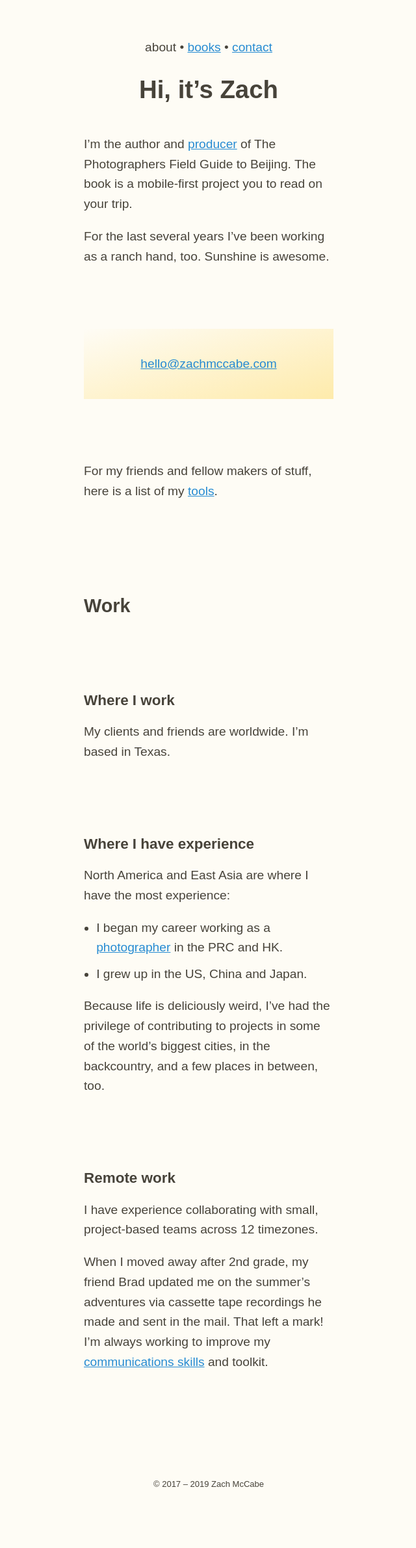
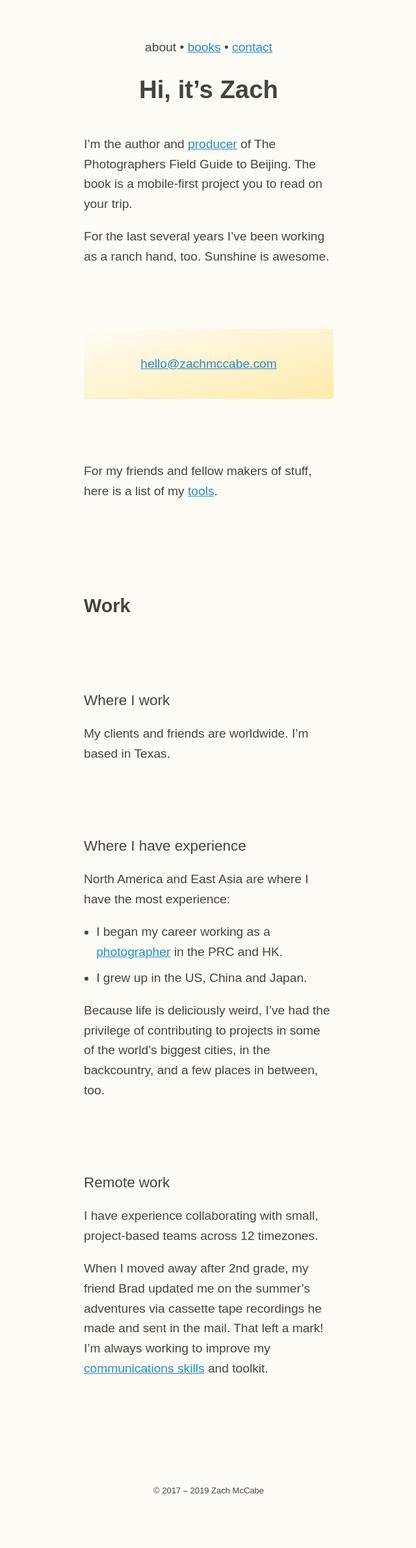
Before and after one commit to zachmccabe/zachmccabe.github.io, a Jekyll site: the page built from about.md, in a window 1280 px wide. Shown: the whole page at 65% size, without its empty margins (319-959 px from the left). Built offline with Jekyll 4.4.1, drawn with Linux system fonts in a browser that asks for light colours.

Commit message:
Update kaoliang3_article.css

```diff
--- a/assets/css/kaoliang3_article.css
+++ b/assets/css/kaoliang3_article.css
@@ -122,13 +122,12 @@ h1 {
 }
 
 h2, h3, h4, h5, h6 {
-  margin: 0 auto;
   text-align: left;
 }
 
-
-
-
+h3, h4, h5, h6 {
+  font-weight: 400;
+}
 
 
 a {
```
